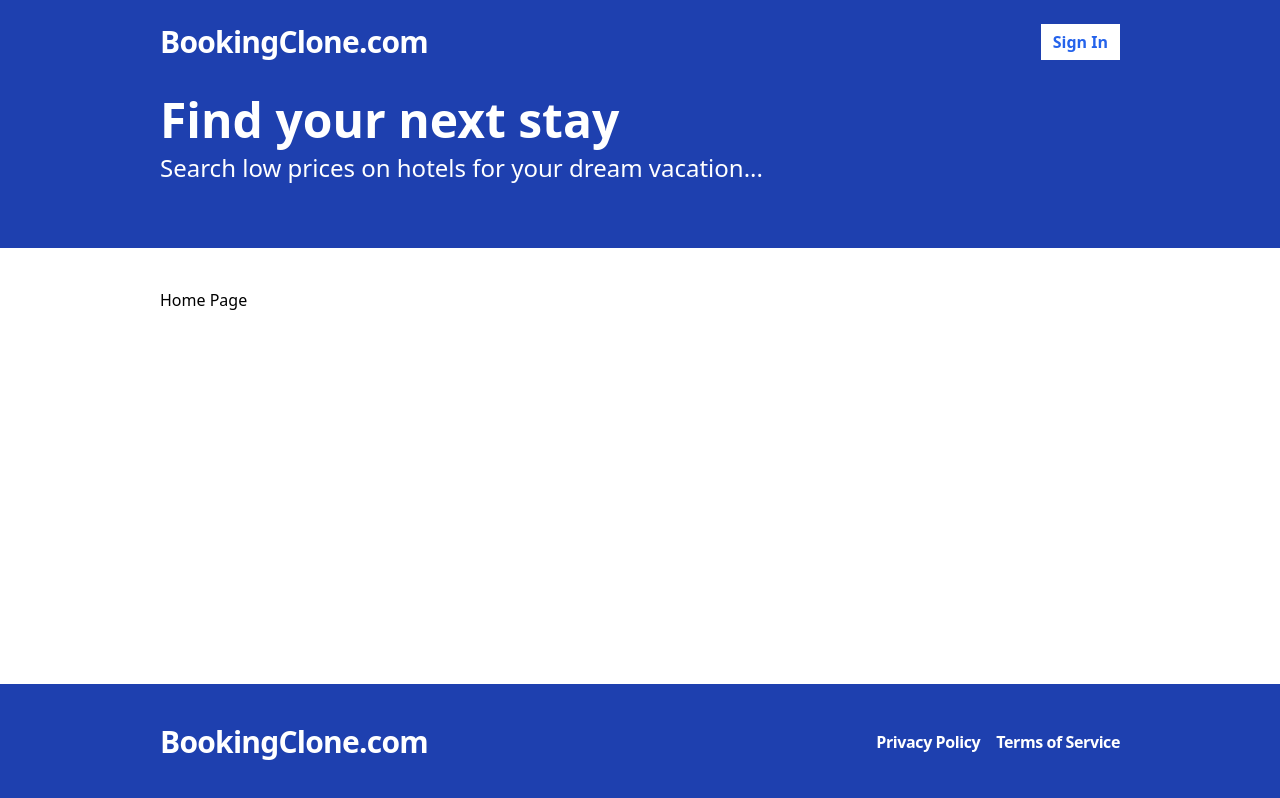
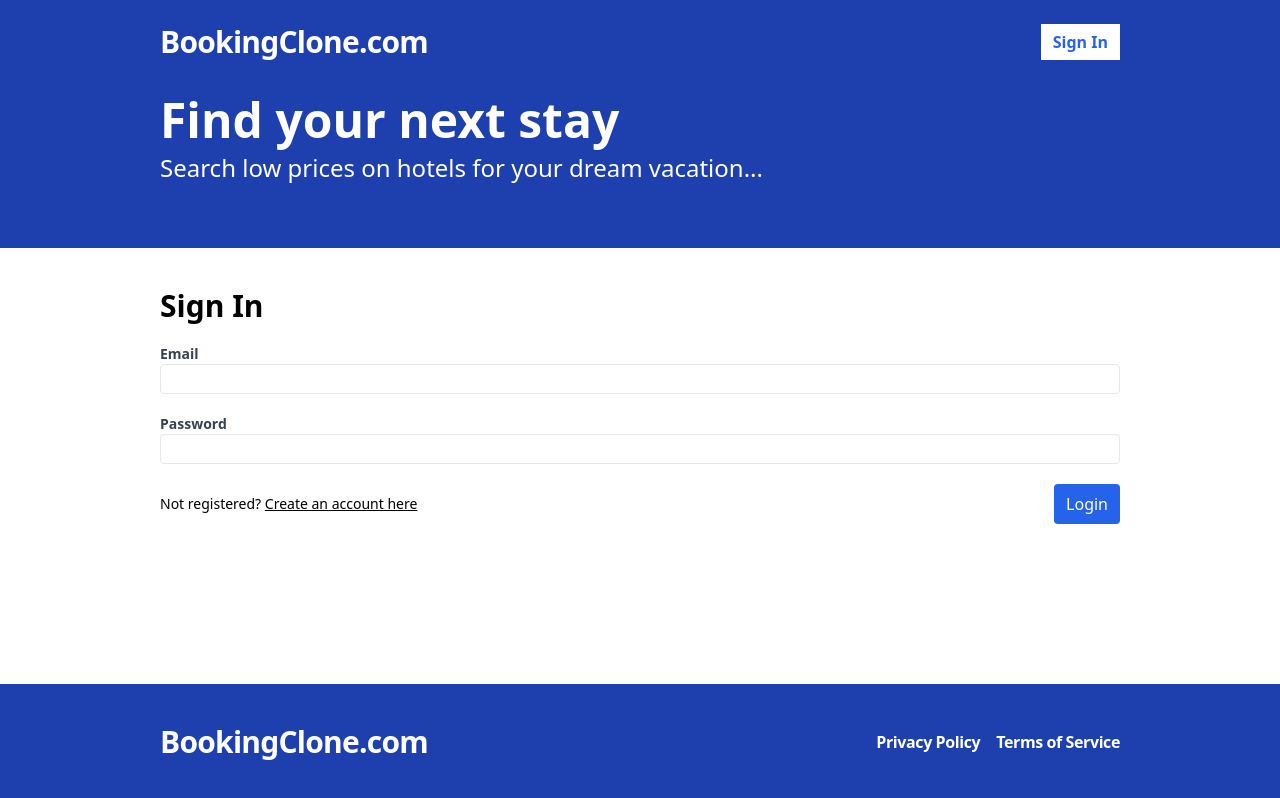
Before and after one commit to guilhermemrnd/booking-app, a React (Vite) app in the folder frontend/: page /sign-in in a window 1280 px wide. Before the commit this address led to /. Built offline with nearby package versions, Linux system fonts and the light colour scheme; no server answers.

Commit message:
feat: add sign-in page and sign-out button

```diff
--- a/frontend/src/App.tsx
+++ b/frontend/src/App.tsx
@@ -1,7 +1,8 @@
 import { Navigate, Route, BrowserRouter as Router, Routes } from "react-router-dom";
 
 import Layout from "./layouts/Layout";
-import Register from "./layouts/Register";
+import Register from "./pages/Register";
+import SignIn from "./pages/SignIn";
 
 export default function App() {
   return (
@@ -17,6 +18,14 @@ export default function App() {
             </Layout>
           }
         />
+        <Route
+          path="/sign-in"
+          element={
+            <Layout>
+              <SignIn />
+            </Layout>
+          }
+        />
         <Route path="*" element={<Navigate to="/" />} />
       </Routes>
     </Router>
--- a/frontend/src/api-client.ts
+++ b/frontend/src/api-client.ts
@@ -1,4 +1,5 @@
-import { RegisterFormData } from "./layouts/Register";
+import { RegisterFormData } from "./pages/Register";
+import { SignInFormData } from "./pages/SignIn";
 
 const API_BASE_URL = import.meta.env.VITE_API_BASE_URL;
 
@@ -12,11 +13,29 @@ export async function register(formData: RegisterFormData) {
     body: JSON.stringify(formData),
   });
 
-  const responseBody = await response.json();
+  const body = await response.json();
 
   if (!response.ok) {
-    throw new Error(responseBody.message);
+    throw new Error(body.message);
   }
+}
+
+export async function singIn(formData: SignInFormData) {
+  const response = await fetch(`${API_BASE_URL}/api/auth/login`, {
+    method: "POST",
+    credentials: "include",
+    headers: {
+      "Content-Type": "application/json",
+    },
+    body: JSON.stringify(formData),
+  });
+
+  const body = await response.json();
+  if (!response.ok) {
+    throw new Error(body.message);
+  }
+
+  return body;
 }
 
 export async function validateToken() {
@@ -30,3 +49,14 @@ export async function validateToken() {
 
   return response.json();
 }
+
+export async function signOut() {
+  const response = await fetch(`${API_BASE_URL}/api/auth/logout`, {
+    method: "POST",
+    credentials: "include",
+  });
+
+  if (!response.ok) {
+    throw new Error("Failed to sign out");
+  }
+}
--- a/frontend/src/components/Header.tsx
+++ b/frontend/src/components/Header.tsx
@@ -1,5 +1,7 @@
 import { Link } from "react-router-dom";
+
 import { useAppContext } from "../contexts/AppContext";
+import SignOutButton from "./SignOutButton";
 
 export default function Header() {
   const { isLoggedIn } = useAppContext();
@@ -13,13 +15,25 @@ export default function Header() {
         <span className="flex space-x-2">
           {isLoggedIn ? (
             <>
-              <Link to="/my-bookings">My Bookings</Link>
-              <Link to="/my-hotels">My Hotels</Link>
-              <button>Sign out</button>
+              <Link
+                className="flex items-center px-3 py-1 font-medium text-white hover:bg-blue-600"
+                to="/my-bookings"
+              >
+                My Bookings
+              </Link>
+              <Link
+                className="flex items-center px-3 py-1 font-medium text-white hover:bg-blue-600"
+                to="/my-hotels"
+              >
+                My Hotels
+              </Link>
+              <SignOutButton className="bg-white px-3 py-1 font-medium text-blue-600 hover:bg-gray-100">
+                Sign Out
+              </SignOutButton>
             </>
           ) : (
             <Link
-              to="/register"
+              to="/sign-in"
               className="flex cursor-pointer items-center bg-white px-3 font-bold text-blue-600 hover:bg-gray-100"
             >
               Sign In
--- /dev/null
+++ b/frontend/src/components/SignOutButton.tsx
@@ -0,0 +1,34 @@
+import { ReactNode } from "react";
+import { useMutation, useQueryClient } from "react-query";
+import * as apiClient from "../api-client";
+import { useAppContext } from "../contexts/AppContext";
+
+type SignOutButtonProps = {
+  children: ReactNode;
+  className: string;
+};
+
+export default function SignOutButton({ children, className }: SignOutButtonProps) {
+  const { showToast } = useAppContext();
+  const queryClient = useQueryClient();
+
+  const mutation = useMutation(apiClient.signOut, {
+    onSuccess: async () => {
+      await queryClient.invalidateQueries("validateToken");
+      showToast({ message: "Signed out", type: "SUCCESS" });
+    },
+    onError: (err: Error) => {
+      showToast({ message: err.message, type: "ERROR" });
+    },
+  });
+
+  const handleClick = () => {
+    mutation.mutate();
+  };
+
+  return (
+    <button className={className} onClick={handleClick}>
+      {children}
+    </button>
+  );
+}
--- a/frontend/src/layouts/Register.tsx
+++ b/frontend/src/pages/Register.tsx
@@ -1,6 +1,6 @@
 import { useForm } from "react-hook-form";
-import { useMutation } from "react-query";
-import { useNavigate } from "react-router-dom";
+import { useMutation, useQueryClient } from "react-query";
+import { Link, useNavigate } from "react-router-dom";
 
 import * as apiClient from "../api-client";
 import { useAppContext } from "../contexts/AppContext";
@@ -16,6 +16,7 @@ export type RegisterFormData = {
 export default function Register() {
   const { showToast } = useAppContext();
   const navigate = useNavigate();
+  const queryClient = useQueryClient();
 
   const {
     register,
@@ -25,8 +26,9 @@ export default function Register() {
   } = useForm<RegisterFormData>();
 
   const mutation = useMutation(apiClient.register, {
-    onSuccess: () => {
+    onSuccess: async () => {
       showToast({ message: "Registration successful!", type: "SUCCESS" });
+      queryClient.invalidateQueries("validateToken");
       navigate("/");
     },
     onError: (err: Error) => {
@@ -111,7 +113,14 @@ export default function Register() {
           </span>
         )}
       </label>
-      <span>
+
+      <span className="flex items-center justify-between">
+        <span className="text-sm">
+          Already have an account?{" "}
+          <Link className="underline" to="/sign-in">
+            Log in
+          </Link>
+        </span>
         <button
           type="submit"
           className="rounded bg-blue-600 px-3 py-2 font-medium text-white hover:bg-blue-500"
--- /dev/null
+++ b/frontend/src/pages/SignIn.tsx
@@ -0,0 +1,85 @@
+import { useForm } from "react-hook-form";
+import { useMutation, useQueryClient } from "react-query";
+import { Link, useNavigate } from "react-router-dom";
+
+import * as apiClient from "../api-client";
+import { useAppContext } from "../contexts/AppContext";
+
+export type SignInFormData = {
+  email: string;
+  password: string;
+};
+
+export default function SignIn() {
+  const { showToast } = useAppContext();
+  const navigate = useNavigate();
+  const queryClient = useQueryClient();
+
+  const {
+    register,
+    handleSubmit,
+    formState: { errors },
+  } = useForm<SignInFormData>();
+
+  const mutation = useMutation(apiClient.singIn, {
+    onSuccess: async () => {
+      showToast({ message: "Sign in successful!", type: "SUCCESS" });
+      await queryClient.invalidateQueries("validateToken");
+      navigate("/");
+    },
+    onError: (err: Error) => {
+      showToast({ message: err.message, type: "ERROR" });
+    },
+  });
+
+  const onSubmit = handleSubmit((data) => {
+    mutation.mutate(data);
+  });
+
+  return (
+    <form className="flex flex-col gap-5" onSubmit={onSubmit}>
+      <h2 className="text-3xl font-bold">Sign In</h2>
+
+      <label className="flex-1 text-sm font-bold text-gray-700">
+        Email
+        <input
+          type="email"
+          className="w-full rounded border px-2 py-1 font-normal"
+          {...register("email", { required: "This field is required" })}
+        />
+        {errors.email && (
+          <span className="mt-1 text-xs font-medium text-red-500">{errors.email.message}</span>
+        )}
+      </label>
+      <label className="flex-1 text-sm font-bold text-gray-700">
+        Password
+        <input
+          type="password"
+          className="w-full rounded border px-2 py-1 font-normal"
+          {...register("password", {
+            required: "This field is required",
+            minLength: { value: 6, message: "Password must have at least 6 characters" },
+          })}
+        />
+        {errors.password && (
+          <span className="mt-1 text-xs font-medium text-red-500">{errors.password.message}</span>
+        )}
+      </label>
+
+      <span className="flex items-center justify-between">
+        <span className="text-sm">
+          Not registered?{" "}
+          <Link className="underline" to="/register">
+            Create an account here
+          </Link>
+        </span>
+        <button
+          type="submit"
+          className="rounded bg-blue-600 px-3 py-2 font-medium text-white hover:bg-blue-500"
+        >
+          Login
+        </button>
+      </span>
+    </form>
+  );
+}
```
Also changed, not shown: 1 other file (tests, documents, lock files or other folders).
